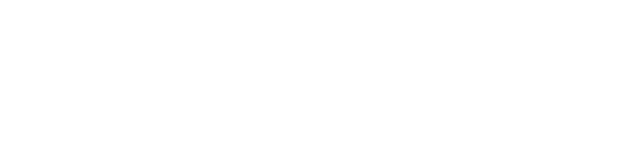
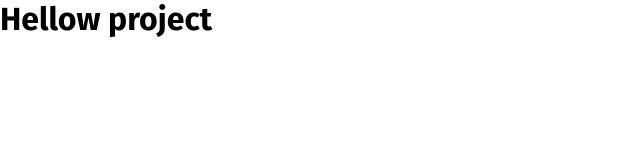
Before and after one commit to asrafsujan247/bangladesh-2.0, a plain HTML site: page index.html in a window 1280 px wide. Shown: the whole page, without its empty margins (0-640 px from the left). Drawn offline with Linux system fonts and the light colour scheme.

Commit message:
added google fonts

```diff
--- a/index.html
+++ b/index.html
@@ -4,8 +4,17 @@
     <meta charset="UTF-8" />
     <meta name="viewport" content="width=device-width, initial-scale=1.0" />
     <title>Bangladesh 2.0</title>
+    <!-- google fonts -->
+    <link rel="preconnect" href="https://fonts.googleapis.com" />
+    <link rel="preconnect" href="https://fonts.gstatic.com" crossorigin />
+    <link
+      href="https://fonts.googleapis.com/css2?family=Fira+Sans:ital,wght@0,100;0,200;0,300;0,400;0,500;0,600;0,700;0,800;0,900;1,100;1,200;1,300;1,400;1,500;1,600;1,700;1,800;1,900&display=swap"
+      rel="stylesheet"
+    />
     <!-- css link -->
     <link rel="stylesheet" href="./styles/style.css" />
   </head>
-  <body></body>
+  <body>
+    <h1>Hellow project</h1>
+  </body>
 </html>
--- a/styles/style.css
+++ b/styles/style.css
@@ -0,0 +1,7 @@
+/* universal styles */
+
+* {
+  margin: 0;
+  padding: 0;
+  font-family: "Fira Sans", serif;
+}
```
